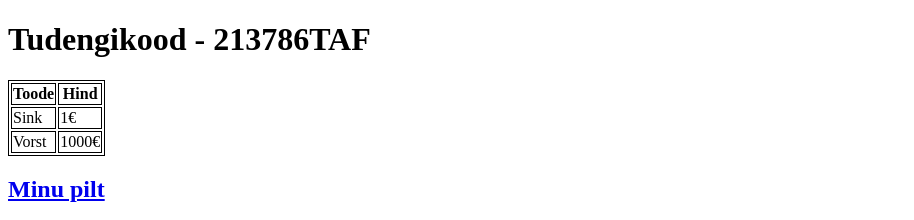
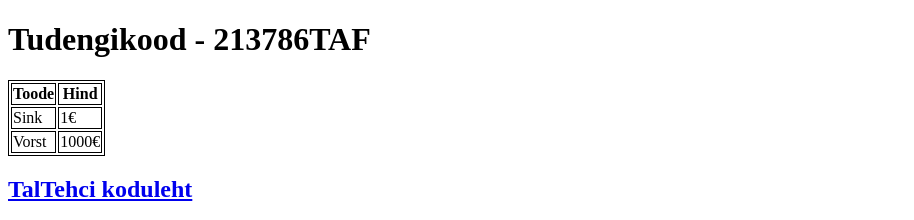
Before and after one commit to brolavi/brolavi.github.io, a plain HTML site: page index.html in a window 1280 px wide. Shown: the top 220 px of the page, without its empty margins (0-914 px from the left). Drawn offline with Linux system fonts and the light colour scheme; grey boxes are pictures that could not be loaded.

Commit message:
Update index.html

```diff
--- a/index.html
+++ b/index.html
@@ -25,7 +25,7 @@ table, th, td {
   </tr>
 </table>
 <p><a href="https://taltech.ee/"Külasta TalTehci kodulehte!</a></p>
-  <h2>Minu pilt</h2>
+  <h2>TalTehci koduleht</h2>
 <img src="https://scontent-hel3-1.xx.fbcdn.net/v/t1.6435-9/51863776_2076134925800614_5260646291133693952_n.jpg?_nc_cat=101&ccb=1-5&_nc_sid=730e14&_nc_ohc=4YOYX4UCSjsAX8f7iha&_nc_ht=scontent-hel3-1.xx&oh=2056b2f981d205e078e7e391ceff8516&oe=618C8968" alt="Naeratav ahv" width="460" height="345">
 <p>Siin võiks olla umbes sada tähemärki teksti. Hetkel küll ei olnud aga kui natukene juurde kirjutada siis võiks nüüd juba peaaegu olla.</p>
 </body>
```
